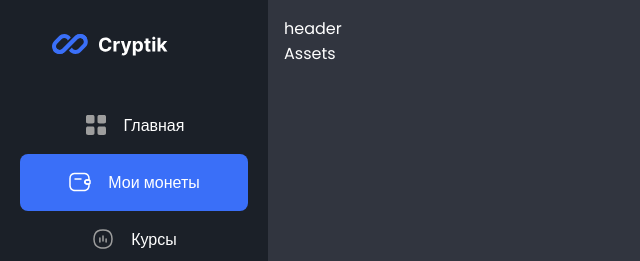
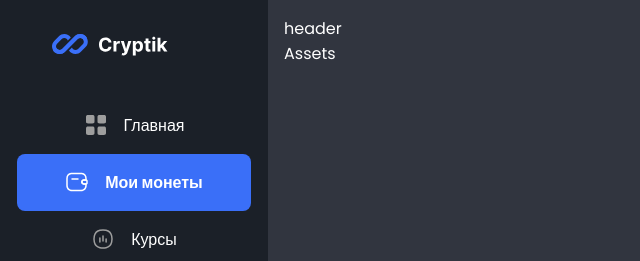
Before and after one commit to yury-nazarov/purple-wallet, an Angular app: page /private/assets in a window 1280 px wide. Shown: the top 261 px of the page, without its empty margins (0-640 px from the left). Built offline with nearby package versions, Linux system fonts and the light colour scheme.

Commit message:
5-1: Директивы

```diff
--- a/src/app/shared/components/nav-button/nav-button.component.html
+++ b/src/app/shared/components/nav-button/nav-button.component.html
@@ -1,6 +1,9 @@
 <button
   [ngClass]="{
     'nav__button--active': isActive,
+  }"
+  [ngStyle]="{
+    'font-weight': isActive ? 'bold':'normal',
   }"
   class="nav__button"
   (click)="onClick($event)"
--- a/src/app/shared/components/nav-button/nav-button.component.ts
+++ b/src/app/shared/components/nav-button/nav-button.component.ts
@@ -8,14 +8,14 @@ import {
   OnDestroy,
   Output,
 } from '@angular/core';
-import {NgClass, NgOptimizedImage} from '@angular/common';
+import { NgClass, NgStyle, NgOptimizedImage } from '@angular/common';
 
 @Component({
   selector: 'app-nav-button',
   templateUrl: './nav-button.component.html',
   styleUrls: ['./nav-button.component.scss'],
   standalone: true,
-  imports: [NgOptimizedImage, NgClass],
+  imports: [NgOptimizedImage, NgClass, NgStyle],
 })
 export class NavButtonComponent implements AfterViewInit, OnDestroy {
   // С помощью Mutation Observer API получаем доступ к элементу DOM внутри нашей текущей кнопки
```
Also changed, not shown: img/5-1.png (added).
